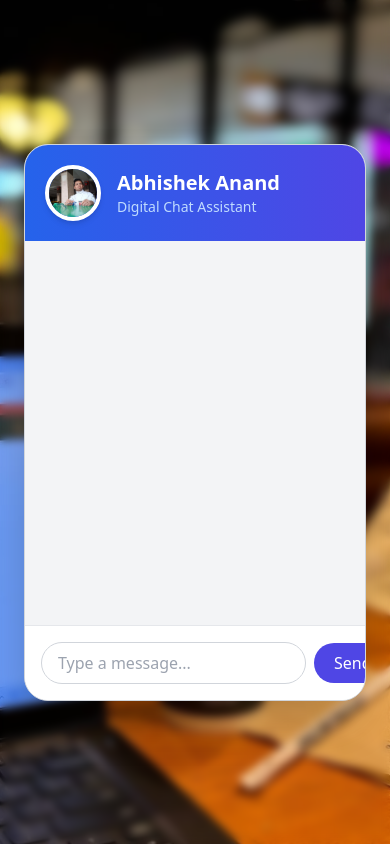
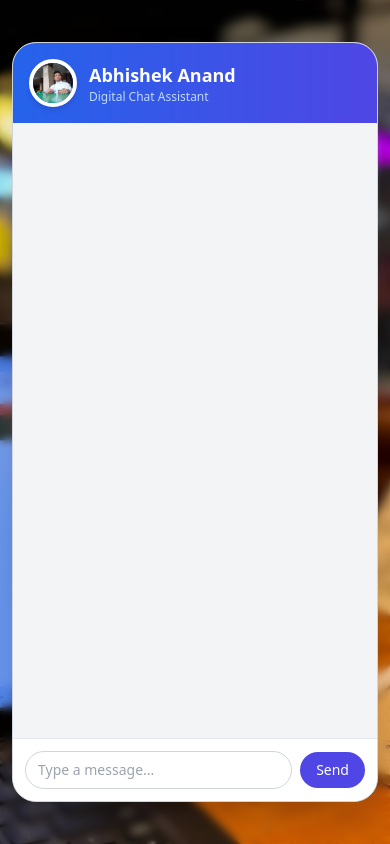
Before and after one commit to Abhishek632505/Abhi, a plain HTML site: page chat.html in a window 390 px wide. Drawn offline with nearby package versions, Linux system fonts and the light colour scheme.

Commit message:
chat.html

```diff
--- a/chat.html
+++ b/chat.html
@@ -12,29 +12,43 @@
       background-position: center;
       background-repeat: no-repeat;
     }
+
+    /* Subtle custom scrollbar */
+    #chat-box::-webkit-scrollbar {
+      width: 6px;
+    }
+    #chat-box::-webkit-scrollbar-thumb {
+      background: rgba(100, 100, 100, 0.4);
+      border-radius: 10px;
+    }
   </style>
 </head>
-<body class="min-h-screen flex items-center justify-center p-6 font-sans backdrop-blur-sm bg-black/40">
+<body class="min-h-screen flex items-center justify-center p-3 sm:p-6 font-sans backdrop-blur-sm bg-black/40">
 
-  <div class="w-full max-w-lg bg-white shadow-2xl rounded-3xl overflow-hidden border border-gray-300">
+  <div class="w-full max-w-md sm:max-w-lg lg:max-w-xl bg-white shadow-2xl rounded-3xl overflow-hidden border border-gray-300 flex flex-col h-[90vh] sm:h-[80vh]">
+
     <!-- Profile Header -->
-    <div class="bg-gradient-to-r from-blue-600 to-indigo-600 p-5 flex items-center space-x-4">
-      <img src="219231826.jpeg" alt="Abhishek Anand" class="w-14 h-14 rounded-full border-4 border-white shadow-md"/>
+    <div class="bg-gradient-to-r from-blue-600 to-indigo-600 p-4 sm:p-5 flex items-center space-x-3 sm:space-x-4">
+      <img src="219231826.jpeg" alt="Abhishek Anand" class="w-12 h-12 sm:w-14 sm:h-14 rounded-full border-4 border-white shadow-md"/>
       <div>
-        <h1 class="text-xl font-bold text-white">Abhishek Anand</h1>
-        <p class="text-sm text-blue-200">Digital Chat Assistant</p>
+        <h1 class="text-lg sm:text-xl font-bold text-white">Abhishek Anand</h1>
+        <p class="text-xs sm:text-sm text-blue-200">Digital Chat Assistant</p>
       </div>
     </div>
 
     <!-- Chatbox -->
-    <div id="chat-box" class="h-96 p-4 overflow-y-auto bg-gray-100 space-y-3">
+    <div id="chat-box" class="flex-1 p-3 sm:p-4 overflow-y-auto bg-gray-100 space-y-3">
       <!-- Chat messages will appear here -->
     </div>
 
     <!-- Input Area -->
-    <div class="p-4 border-t bg-white flex items-center space-x-2">
-      <input id="user-input" type="text" placeholder="Type a message..." class="flex-1 border border-gray-300 rounded-full px-4 py-2 focus:outline-none focus:ring-2 focus:ring-indigo-400"/>
-      <button onclick="sendMessage()" class="bg-indigo-600 text-white px-5 py-2 rounded-full hover:bg-indigo-700 transition duration-300">Send</button>
+    <div class="p-3 sm:p-4 border-t bg-white flex items-center space-x-2">
+      <input id="user-input" type="text" placeholder="Type a message..."
+        class="flex-1 border border-gray-300 rounded-full px-3 sm:px-4 py-2 text-sm sm:text-base focus:outline-none focus:ring-2 focus:ring-indigo-400"/>
+      <button onclick="sendMessage()"
+        class="bg-indigo-600 text-white px-4 sm:px-5 py-2 rounded-full text-sm sm:text-base hover:bg-indigo-700 transition duration-300">
+        Send
+      </button>
     </div>
   </div>
 
@@ -50,13 +64,13 @@
       // User message
       const userMessage = document.createElement("div");
       userMessage.className = "text-right";
-      userMessage.innerHTML = `<div class="inline-block bg-indigo-200 text-black px-4 py-2 rounded-2xl max-w-[80%]">${message}</div>`;
+      userMessage.innerHTML = `<div class="inline-block bg-indigo-200 text-black px-3 py-2 sm:px-4 sm:py-2 rounded-2xl max-w-[80%] text-sm sm:text-base">${message}</div>`;
       chatBox.appendChild(userMessage);
 
       // Bot reply
       const botMessage = document.createElement("div");
       botMessage.className = "text-left";
-      botMessage.innerHTML = `<div class="inline-block bg-white border px-4 py-2 rounded-2xl max-w-[80%] mt-1 shadow">Hello! You said: ${message}</div>`;
+      botMessage.innerHTML = `<div class="inline-block bg-white border px-3 py-2 sm:px-4 sm:py-2 rounded-2xl max-w-[80%] mt-1 shadow text-sm sm:text-base">Hello! You said: ${message}</div>`;
       chatBox.appendChild(botMessage);
 
       chatBox.scrollTop = chatBox.scrollHeight;
```
